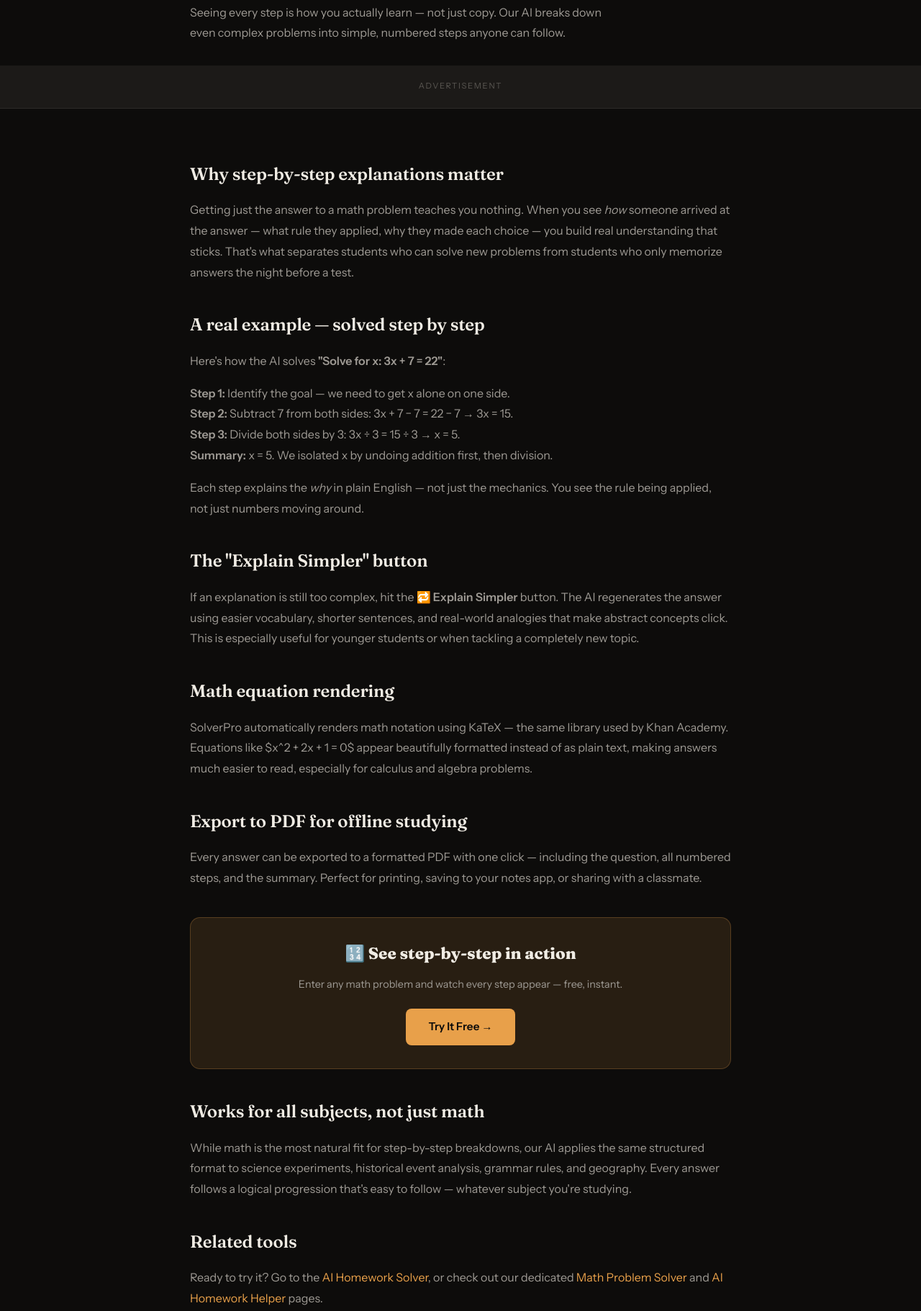
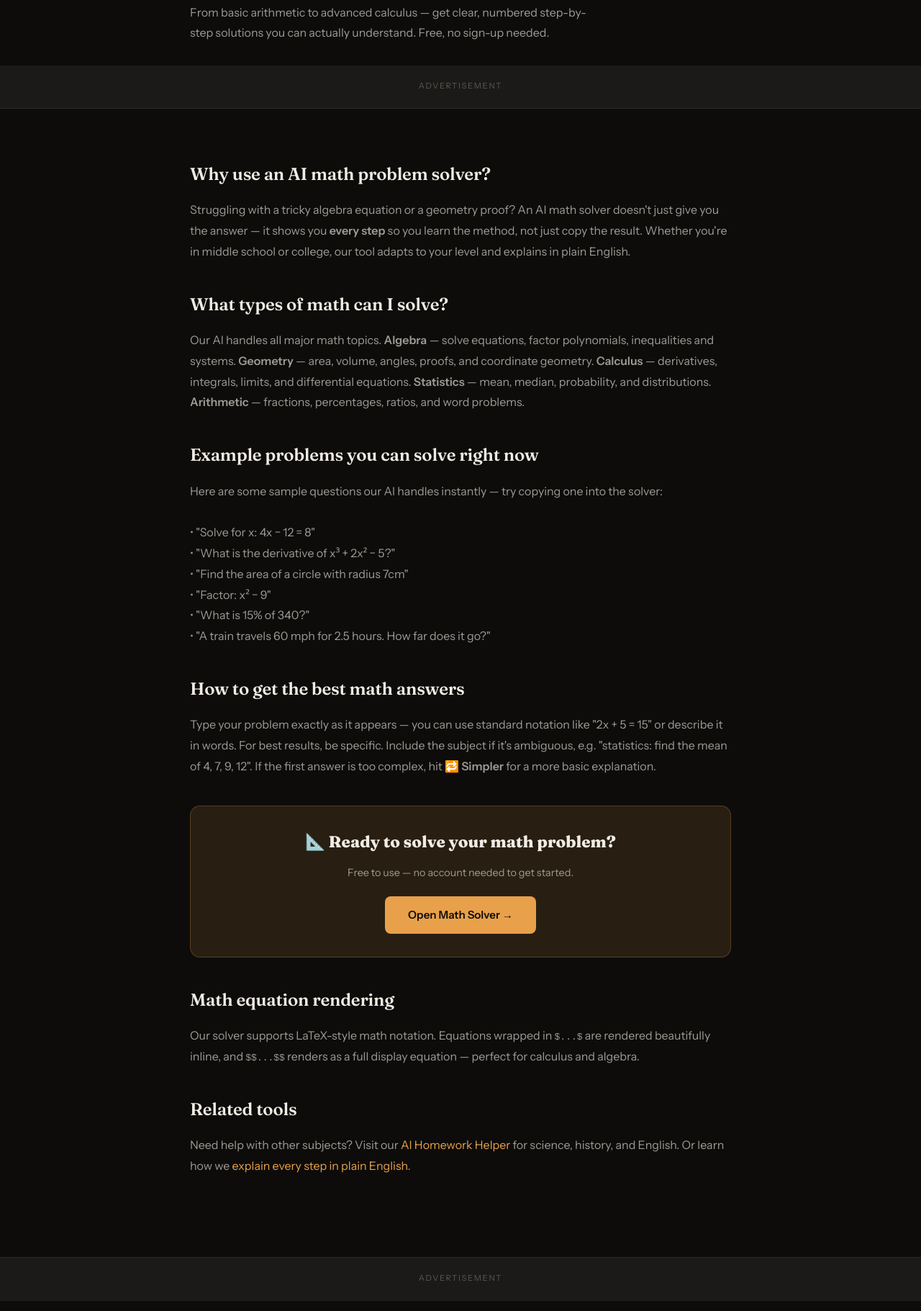
Before and after one commit to Trimor11/homework, a plain HTML site: page pages/solve-math-problems.html in a window 1280 px wide. Shown: the part 358-2179 px from the top of the page at 72% size. Drawn offline with nearby package versions, Linux system fonts and the light colour scheme; files that its build step writes are made by us from their sources.

Commit message:
Revise SEO elements and content for math solver page
Updated the title, meta description, and keywords for better SEO. Revised content to enhance clarity and engagement for users seeking math problem-solving assistance.

```diff
--- a/pages/solve-math-problems.html
+++ b/pages/solve-math-problems.html
@@ -3,10 +3,10 @@
 <head>
   <meta charset="UTF-8" />
   <meta name="viewport" content="width=device-width, initial-scale=1.0" />
-  <title>Explain Math Step by Step – Learn How Every Problem Is Solved</title>
-  <meta name="description" content="See every step when solving math problems. Our AI explains algebra, calculus, and geometry step by step in simple language so you actually learn." />
-  <meta name="keywords" content="explain math step by step, learn math online, math explanation, how to solve math problems, math tutor online, understand math, step by step solver" />
-  <link rel="canonical" href="https://yourdomain.com/explain-math-step-by-step" />
+  <title>Solve Math Problems Online Free – AI Step-by-Step Solver</title>
+  <meta name="description" content="Solve any math problem online free with our AI solver. Instant step-by-step solutions for algebra, geometry, calculus, statistics and more. No sign-up required." />
+  <meta name="keywords" content="solve math problems online, free math solver, algebra solver, calculus help, geometry problems, step by step math solver" />
+  <link rel="canonical" href="https://homework-two-beta.vercel.app/solve-math-problems" />
   <link rel="preconnect" href="https://fonts.googleapis.com" />
   <link rel="preconnect" href="https://fonts.gstatic.com" crossorigin />
   <link href="https://fonts.googleapis.com/css2?family=Fraunces:ital,opsz,wght@0,9..144,300;0,9..144,600;0,9..144,800;1,9..144,300&family=DM+Mono:wght@400;500&family=Instrument+Sans:wght@400;500;600&display=swap" rel="stylesheet" />
@@ -24,8 +24,8 @@
       </a>
       <nav class="top-nav">
         <a href="../index.html">Home</a>
-        <a href="solve-math-problems.html">Math</a>
         <a href="ai-homework-helper.html">All Subjects</a>
+        <a href="explain-math-step-by-step.html">How It Works</a>
       </nav>
       <div class="header-actions">
         <button class="btn-theme-toggle" id="themeToggle" title="Toggle theme">
@@ -37,94 +37,85 @@
   </header>
 
   <section class="page-hero">
-    <div class="hero-eyebrow">Step-by-Step Learning</div>
-    <h1>Understand math,<br /><em>one step at a time.</em></h1>
-    <p>Seeing every step is how you actually learn — not just copy. Our AI breaks down even complex problems into simple, numbered steps anyone can follow.</p>
+    <div class="hero-eyebrow">Math Solver</div>
+    <h1>Solve Math Problems<br /><em>Online, Instantly.</em></h1>
+    <p>From basic arithmetic to advanced calculus — get clear, numbered step-by-step solutions you can actually understand. Free, no sign-up needed.</p>
   </section>
 
   <div class="ad-banner"><div class="ad-placeholder">Advertisement</div></div>
 
   <div class="content-section">
 
-    <h2>Why step-by-step explanations matter</h2>
+    <h2>Why use an AI math problem solver?</h2>
     <p>
-      Getting just the answer to a math problem teaches you nothing.
-      When you see <em>how</em> someone arrived at the answer — what rule they applied,
-      why they made each choice — you build real understanding that sticks.
-      That's what separates students who can solve new problems from students
-      who only memorize answers the night before a test.
+      Struggling with a tricky algebra equation or a geometry proof? An AI math solver
+      doesn't just give you the answer — it shows you <strong>every step</strong> so you
+      learn the method, not just copy the result. Whether you're in middle school or
+      college, our tool adapts to your level and explains in plain English.
     </p>
 
-    <h2>A real example — solved step by step</h2>
+    <h2>What types of math can I solve?</h2>
     <p>
-      Here's how the AI solves <strong>"Solve for x: 3x + 7 = 22"</strong>:
-    </p>
-    <p>
-      <strong>Step 1:</strong> Identify the goal — we need to get x alone on one side.<br />
-      <strong>Step 2:</strong> Subtract 7 from both sides: 3x + 7 − 7 = 22 − 7 → 3x = 15.<br />
-      <strong>Step 3:</strong> Divide both sides by 3: 3x ÷ 3 = 15 ÷ 3 → x = 5.<br />
-      <strong>Summary:</strong> x = 5. We isolated x by undoing addition first, then division.
-    </p>
-    <p>
-      Each step explains the <em>why</em> in plain English — not just the mechanics.
-      You see the rule being applied, not just numbers moving around.
+      Our AI handles all major math topics. <strong>Algebra</strong> — solve equations,
+      factor polynomials, inequalities and systems. <strong>Geometry</strong> — area,
+      volume, angles, proofs, and coordinate geometry. <strong>Calculus</strong> —
+      derivatives, integrals, limits, and differential equations. <strong>Statistics</strong> —
+      mean, median, probability, and distributions. <strong>Arithmetic</strong> — fractions,
+      percentages, ratios, and word problems.
     </p>
 
-    <h2>The "Explain Simpler" button</h2>
+    <h2>Example problems you can solve right now</h2>
     <p>
-      If an explanation is still too complex, hit the <strong>🔁 Explain Simpler</strong> button.
-      The AI regenerates the answer using easier vocabulary, shorter sentences,
-      and real-world analogies that make abstract concepts click.
-      This is especially useful for younger students or when tackling a completely new topic.
+      Here are some sample questions our AI handles instantly — try copying one into the solver:<br /><br />
+      • "Solve for x: 4x − 12 = 8"<br />
+      • "What is the derivative of x³ + 2x² − 5?"<br />
+      • "Find the area of a circle with radius 7cm"<br />
+      • "Factor: x² − 9"<br />
+      • "What is 15% of 340?"<br />
+      • "A train travels 60 mph for 2.5 hours. How far does it go?"
     </p>
+
+    <h2>How to get the best math answers</h2>
+    <p>
+      Type your problem exactly as it appears — you can use standard notation like
+      "2x + 5 = 15" or describe it in words. For best results, be specific.
+      Include the subject if it's ambiguous, e.g. "statistics: find the mean of 4, 7, 9, 12".
+      If the first answer is too complex, hit <strong>🔁 Simpler</strong> for a more basic explanation.
+    </p>
+
+    <div class="cta-box">
+      <h3>📐 Ready to solve your math problem?</h3>
+      <p>Free to use — no account needed to get started.</p>
+      <a href="../index.html" class="btn-solve" style="display:inline-flex;gap:0.5rem;align-items:center;text-decoration:none;padding:0.85rem 2rem;border-radius:8px;background:var(--accent);color:#0d0c0b;font-weight:600;">
+        Open Math Solver →
+      </a>
+    </div>
 
     <h2>Math equation rendering</h2>
     <p>
-      SolverPro automatically renders math notation using KaTeX — the same library used
-      by Khan Academy. Equations like $x^2 + 2x + 1 = 0$ appear beautifully formatted
-      instead of as plain text, making answers much easier to read, especially for
-      calculus and algebra problems.
-    </p>
-
-    <h2>Export to PDF for offline studying</h2>
-    <p>
-      Every answer can be exported to a formatted PDF with one click —
-      including the question, all numbered steps, and the summary.
-      Perfect for printing, saving to your notes app, or sharing with a classmate.
-    </p>
-
-    <div class="cta-box">
-      <h3>🔢 See step-by-step in action</h3>
-      <p>Enter any math problem and watch every step appear — free, instant.</p>
-      <a href="../index.html" class="btn-solve" style="display:inline-flex;gap:0.5rem;align-items:center;text-decoration:none;padding:0.85rem 2rem;border-radius:8px;background:var(--accent);color:#0d0c0b;font-weight:600;">
-        Try It Free →
-      </a>
-    </div>
-
-    <h2>Works for all subjects, not just math</h2>
-    <p>
-      While math is the most natural fit for step-by-step breakdowns, our AI applies
-      the same structured format to science experiments, historical event analysis,
-      grammar rules, and geography. Every answer follows a logical progression
-      that's easy to follow — whatever subject you're studying.
+      Our solver supports LaTeX-style math notation. Equations wrapped in
+      <code>$...$</code> are rendered beautifully inline, and <code>$$...$$</code>
+      renders as a full display equation — perfect for calculus and algebra.
     </p>
 
     <h2>Related tools</h2>
     <p>
-      Ready to try it? Go to the <a href="../index.html">AI Homework Solver</a>,
-      or check out our dedicated <a href="solve-math-problems.html">Math Problem Solver</a>
-      and <a href="ai-homework-helper.html">AI Homework Helper</a> pages.
+      Need help with other subjects? Visit our
+      <a href="ai-homework-helper.html">AI Homework Helper</a> for science, history, and English.
+      Or learn how we
+      <a href="explain-math-step-by-step.html">explain every step in plain English</a>.
     </p>
 
   </div>
 
+  <!-- Schema markup for SEO -->
   <script type="application/ld+json">
   {
     "@context": "https://schema.org",
     "@type": "WebApplication",
-    "name": "SolverPro Step-by-Step Math Explainer",
-    "description": "AI that explains math problems step by step in simple language.",
-    "url": "https://yourdomain.com/explain-math-step-by-step",
+    "name": "SolverPro Math Solver",
+    "description": "Free AI math problem solver with step-by-step explanations.",
+    "url": "https://homework-two-beta.vercel.app/solve-math-problems",
     "applicationCategory": "EducationalApplication",
     "offers": { "@type": "Offer", "price": "0", "priceCurrency": "USD" }
   }
```
